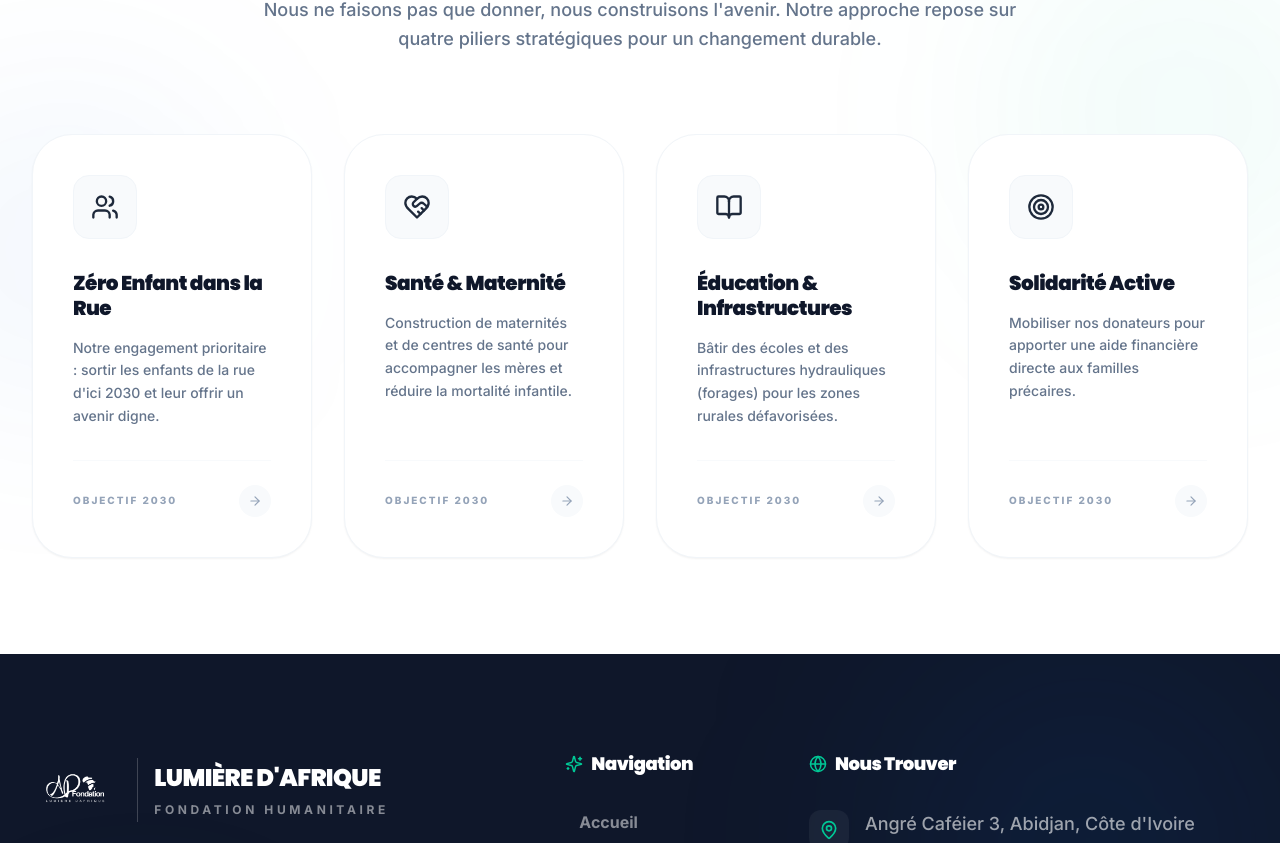
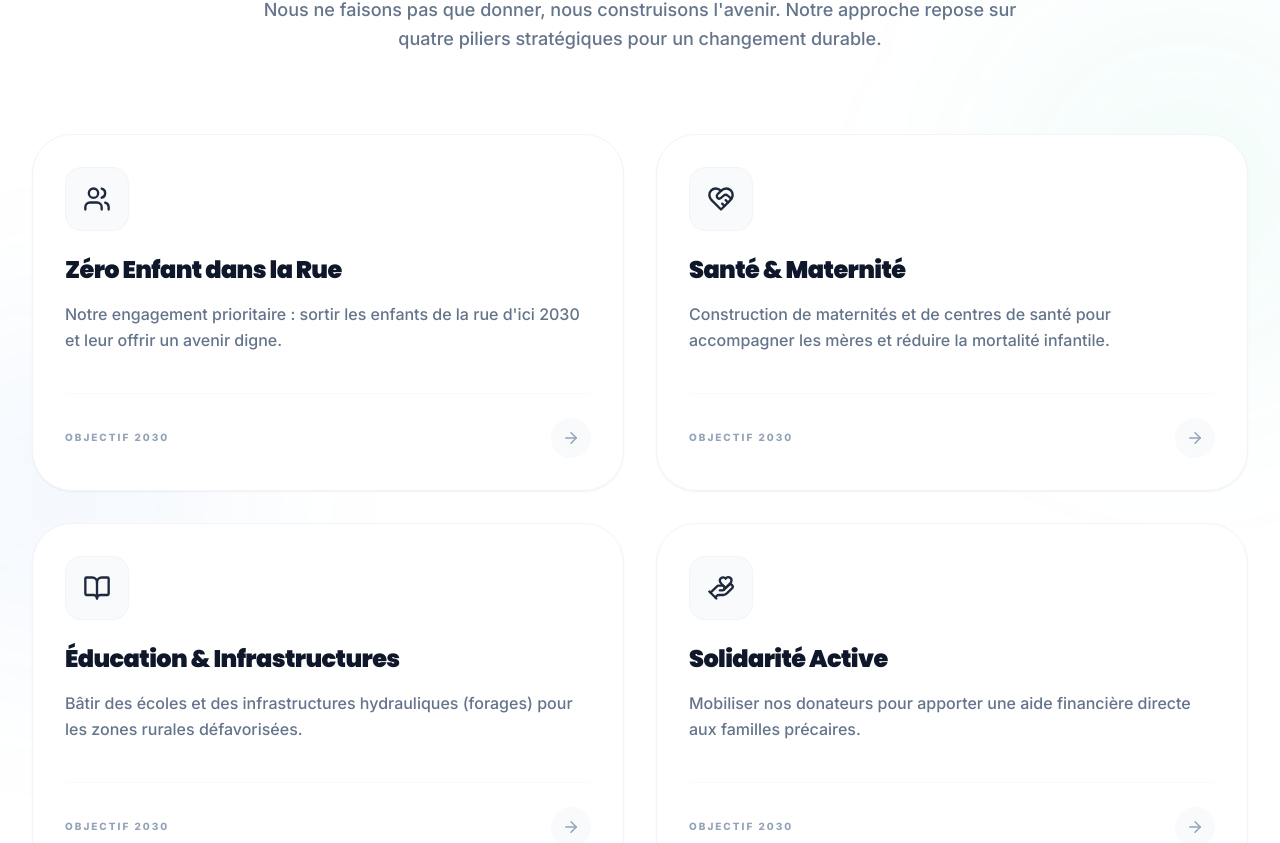
Before and after one commit to danklougod5/fondation-ap-lumiere, a React (Vite) app: page /apropos in a window 1280 px wide. Shown: the part 1311-2154 px from the top of the page. Built offline with nearby package versions, Linux system fonts and the light colour scheme; no server answers; the database is empty.

Commit message:
Update Solidarité Active icon in Mission component

```diff
--- a/src/components/Mission.jsx
+++ b/src/components/Mission.jsx
@@ -1,5 +1,6 @@
 import React from 'react';
-import { Target, Users, BookOpen, HeartHandshake, Sparkles, ArrowRight } from 'lucide-react';
+import { Link } from 'react-router-dom';
+import { Users, BookOpen, HeartHandshake, Sparkles, ArrowRight, HandHeart } from 'lucide-react';
 import { motion } from 'framer-motion';
 
 const Mission = () => {
@@ -23,7 +24,7 @@ const Mission = () => {
             color: "bg-emerald-500"
         },
         {
-            icon: Target,
+            icon: HandHeart,
             title: "Solidarité Active",
             desc: "Mobiliser nos donateurs pour apporter une aide financière directe aux familles précaires.",
             color: "bg-amber-500"
@@ -38,7 +39,7 @@ const Mission = () => {
                 <div className="absolute bottom-1/4 -left-24 w-80 h-80 bg-primary/5 rounded-full blur-[100px]"></div>
             </div>
 
-            <div className="container-custom relative z-10">
+            <div className="max-w-[1400px] mx-auto px-4 md:px-8 relative z-10">
                 <div className="text-center max-w-3xl mx-auto mb-20">
                     <motion.div
                         initial={{ opacity: 0, y: 20 }}
@@ -58,37 +59,42 @@ const Mission = () => {
                     </motion.div>
                 </div>
 
-                <div className="grid grid-cols-1 md:grid-cols-2 lg:grid-cols-4 gap-8">
+                <div className="grid grid-cols-1 md:grid-cols-2 gap-6 xl:gap-8">
                     {objectives.map((obj, index) => (
+                        <Link
+                            to="/actions"
+                            key={obj.title}
+                            className="block group"
+                        >
                             <motion.div
-                            key={obj.title}
                                 initial={{ opacity: 0, y: 30 }}
                                 whileInView={{ opacity: 1, y: 0 }}
                                 viewport={{ once: true }}
                                 transition={{ delay: index * 0.1 }}
-                            className="card-premium p-10 group flex flex-col h-full"
+                                className="card-premium p-8 group flex flex-col h-full cursor-pointer hover:shadow-2xl hover:shadow-primary/10 transition-all duration-500"
                             >
-                            <div className="mb-8 relative">
+                                <div className="mb-6 relative" style={{ isolation: 'isolate' }}>
                                     <div className={`absolute inset-0 ${obj.color} opacity-20 blur-2xl rounded-full scale-0 group-hover:scale-100 transition-transform duration-500`}></div>
                                     <div className="relative w-16 h-16 bg-slate-50 rounded-2xl flex items-center justify-center text-slate-800 group-hover:bg-primary group-hover:text-white transition-all duration-500 border border-slate-100 group-hover:border-primary group-hover:shadow-xl group-hover:shadow-primary/20">
                                         <obj.icon size={28} />
                                     </div>
                                 </div>
 
-                            <h3 className="text-xl font-black text-slate-900 mb-4 leading-tight group-hover:text-primary transition-colors">
+                                <h3 className="text-2xl font-black text-slate-900 mb-4 leading-tight group-hover:text-primary transition-colors">
                                     {obj.title}
                                 </h3>
-                            <p className="text-slate-500 text-sm font-medium leading-relaxed mb-8 flex-grow">
+                                <p className="text-slate-500 text-base font-medium leading-relaxed mb-10 flex-grow">
                                     {obj.desc}
                                 </p>
 
                                 <div className="pt-6 border-t border-slate-50 flex items-center justify-between">
                                     <span className="text-[10px] font-black uppercase tracking-[0.2em] text-slate-400 group-hover:text-primary transition-colors">Objectif 2030</span>
-                                <div className="w-8 h-8 rounded-full bg-slate-50 flex items-center justify-center text-slate-400 group-hover:bg-primary group-hover:text-white transition-all">
-                                    <ArrowRight size={14} />
+                                    <div className="w-10 h-10 rounded-full bg-slate-50 flex items-center justify-center text-slate-400 group-hover:bg-primary group-hover:text-white transition-all group-hover:translate-x-1 duration-300">
+                                        <ArrowRight size={18} />
                                     </div>
                                 </div>
                             </motion.div>
+                        </Link>
                     ))}
                 </div>
             </div>
```
Lines whose indentation alone changed are shown as unchanged.
